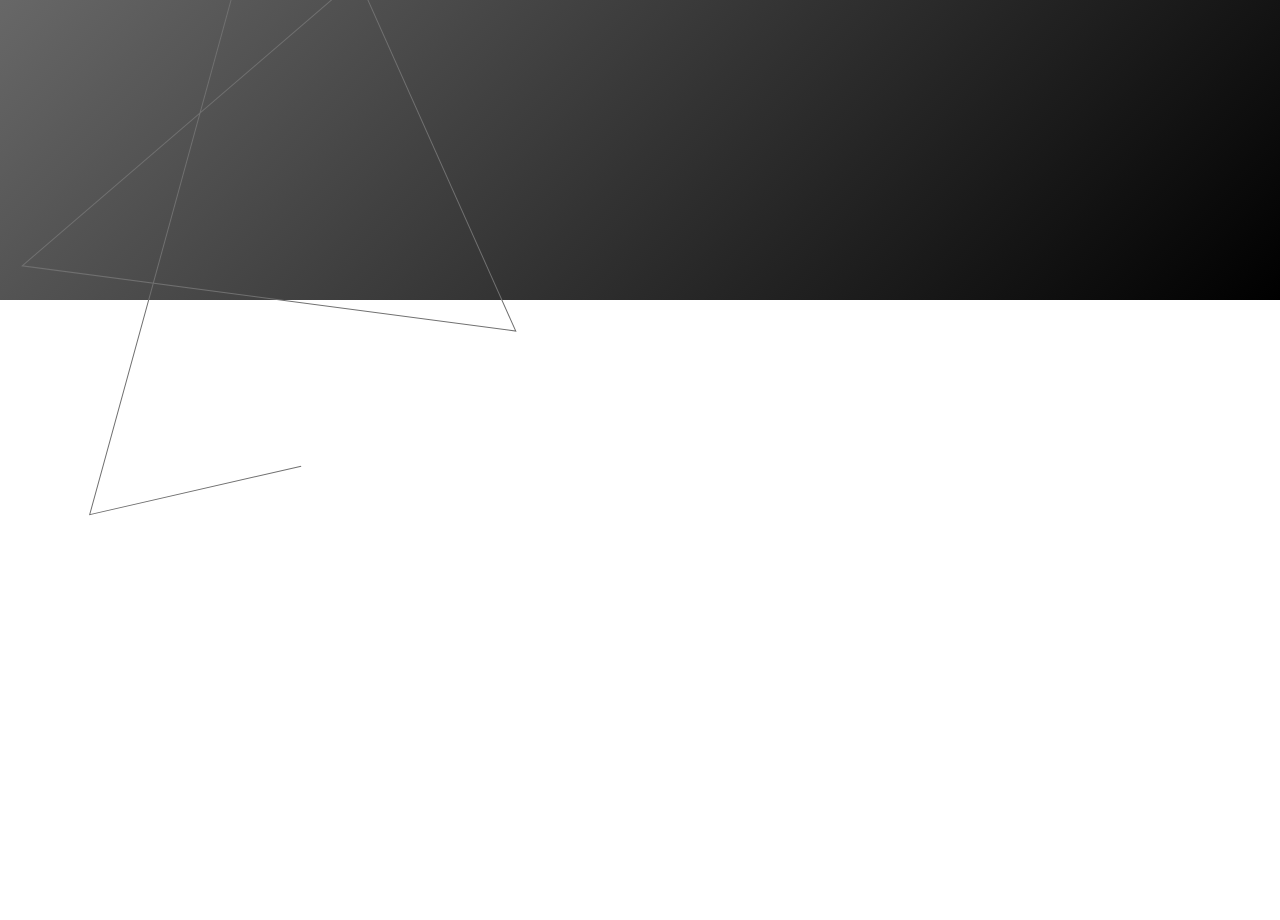
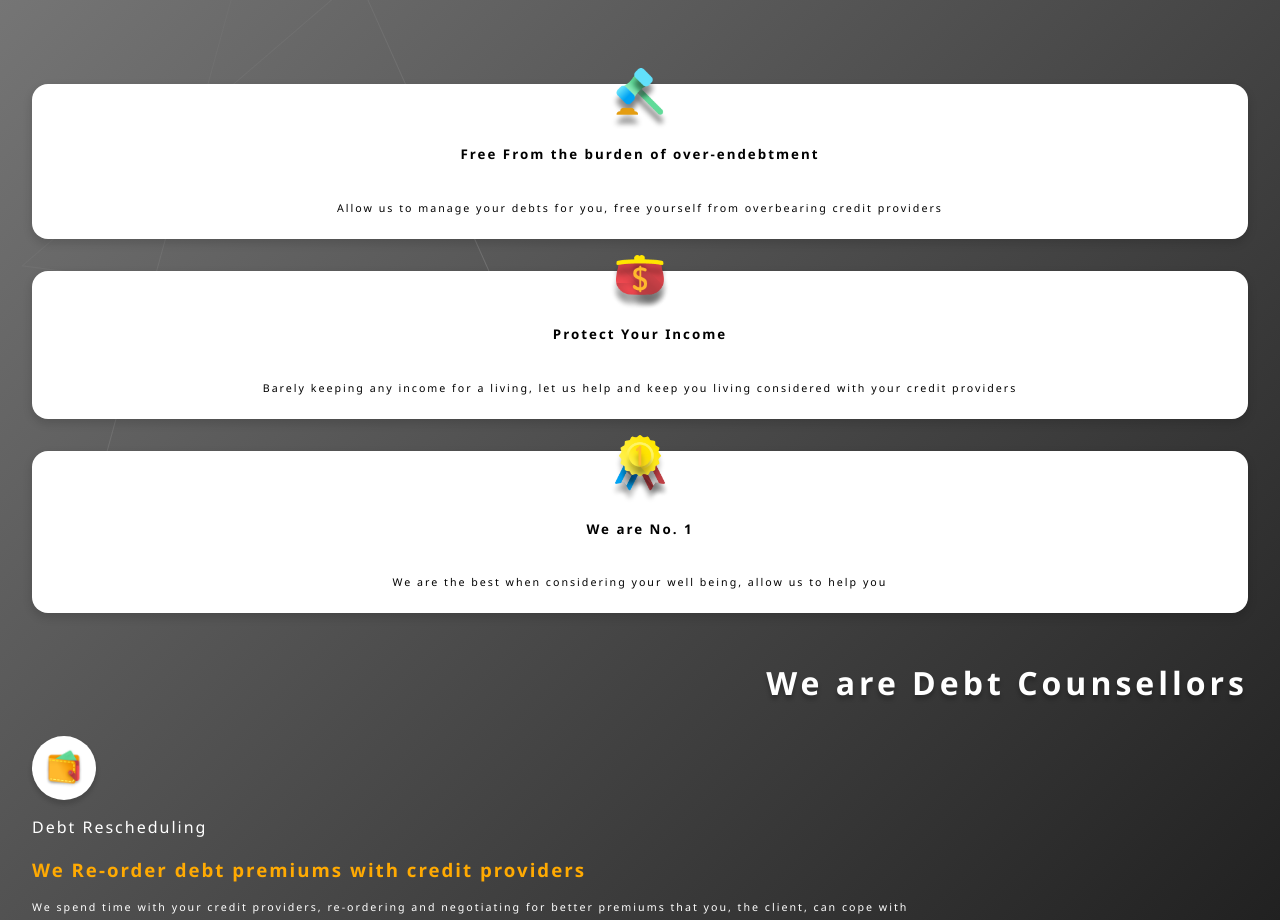
Before and after one commit to ashwynh21/dcfas_website, a website: page index.html in a window 1280 px wide. Shown: the part 500-1420 px from the top of the page. Before the commit the page ends 800 px from the top, so only its background shows below. Drawn offline with nearby package versions, Linux system fonts and the light colour scheme.

Commit message:
added in more content

```diff
--- a/index.html
+++ b/index.html
@@ -8,8 +8,10 @@
 
     <link rel="icon" type="image/x-icon" href="favicon.png">
     <link rel="stylesheet" href="styles/style.css">
+    <link rel="stylesheet" href="node_modules/aos/dist/aos.css">
 
     <script src="node_modules/animejs/lib/anime.min.js"></script>
+    <script src="node_modules/aos/dist/aos.js"></script>
 </head>
 <body onload="loader.load()">
 <!--
@@ -72,7 +74,47 @@ Here we will need to add the single page for the splash content
 <!--
 So then we add in the panels for showing what the organization does...
 -->
+<div class="pane">
+    <div data-aos="fade-right" class="panel">
+        <img src="assets/icons/dabel.png" alt="">
+        <div>
+            <p>Free From the burden of over-endebtment</p>
+            <p>Allow us to manage your debts for you, free yourself from overbearing credit providers</p>
+        </div>
+    </div>
+    <div data-aos="fade-left" class="panel">
+        <img src="assets/icons/savings.png" alt="">
+        <div>
+            <p>Protect Your Income</p>
+            <p>Barely keeping any income for a living, let us help and keep you living considered with your credit providers</p>
+        </div>
+    </div>
+    <div data-aos="fade-right" class="panel">
+        <img src="assets/icons/quality.png" alt="">
+        <div>
+            <p>We are No. 1</p>
+            <p>We are the best when considering your well being, allow us to help you</p>
+        </div>
+    </div>
+</div>
 
+<!--
+Now we add in the what of the page
+-->
+<div class="what">
+    <p data-aos="fade-left">We are Debt Counsellors</p>
+    <div>
+        <div>
+            <img src="assets/icons/purse.png" alt="">
+        </div>
+        <p>Debt Rescheduling</p>
+        <p>We Re-order debt premiums with credit providers</p>
+        <p>We spend time with your credit providers, re-ordering and negotiating for better premiums that you, the client, can cope with</p>
+        <div>
+            <img src="assets/images/negotiating.jpg" alt="">
+        </div>
+    </div>
+</div>
 
 <!--
 We then creat the menu here
@@ -85,5 +127,8 @@ We then creat the menu here
 <script src="scripts/loader.js"></script>
 <script src="scripts/index.js"></script>
 
+<script>
+    AOS.init();
+</script>
 </body>
 </html>
--- a/package.json
+++ b/package.json
@@ -19,6 +19,7 @@
   "homepage": "https://github.com/ashwynh21/dcfas_website#readme",
   "dependencies": {
     "animejs": "^3.2.1",
+    "aos": "^2.3.4",
     "express": "^4.17.1"
   }
 }
--- /dev/null
+++ b/styles/pane.scss
@@ -0,0 +1,41 @@
+
+.pane {
+  display: flex;
+  flex-flow: column;
+
+  margin-top: 64px;
+  > .panel {
+    background: white;
+    box-shadow: 0 4px 8px 1px #0002;
+
+    display: flex;
+    flex-flow: column;
+    align-items: center;
+
+    margin: 16px 32px;
+    border-radius: 16px;
+
+    > img {
+      width : 64px;
+      margin-top: -16px;
+    }
+    > div {
+      display: flex;
+      flex-flow: column;
+      justify-content: space-between;
+
+      > p {
+        text-align: center;
+      }
+      > p:first-child {
+        font-weight: bold;
+        font-size: 10pt;
+      }
+      > p:last-child {
+        font-weight: lighter;
+        font-size: 8pt;
+        margin: 24px;
+      }
+    }
+  }
+}
--- a/styles/style.scss
+++ b/styles/style.scss
@@ -2,3 +2,5 @@
 @import "menu";
 @import "navigation";
 @import "content";
+@import "pane";
+@import "what";
--- a/styles/theme.scss
+++ b/styles/theme.scss
@@ -7,14 +7,16 @@ body {
   margin: 0;
   font-family: Segoe UI, sans-serif;
   letter-spacing: 2px;
+
+  overflow-x: hidden;
+
+  background: linear-gradient(135deg, #888, #000);
 }
 
 .background {
-  width: 100vw;
-  height: 100vh;
+  width: 120vw;
+  height: 120vh;
 
   position: fixed;
   z-index: -1;
-
-  background: linear-gradient(135deg, #888, #000);
 }
--- /dev/null
+++ b/styles/what.scss
@@ -0,0 +1,58 @@
+$primary: #FFAA02;
+
+.what {
+  margin: 32px;
+
+  > p {
+    text-align: right;
+    font-weight: bold;
+    font-size: 24pt;
+
+    color: white;
+    text-shadow: 0 4px 4px #0004;
+    letter-spacing: 4px;
+  }
+
+  > div {
+    > div:first-child {
+      width: 64px;
+      height: 64px;
+      border-radius: 32px;
+
+      box-shadow: 0 4px 4px 1px #0002;
+      background: white;
+
+      display: flex;
+      justify-content: center;
+      align-items: center;
+
+      > img {
+        width: 40px;
+      }
+    }
+    > p:nth-child(2) {
+      color: white;
+      font-size: 12pt;
+      font-weight: lighter;
+    }
+    > p:nth-child(3) {
+      color: $primary;
+      font-weight: bold;
+
+      font-size: 14pt;
+    }
+    > p:nth-child(4) {
+      color: white;
+      font-weight: lighter;
+      font-size: 8pt;
+    }
+    > div:last-child {
+      margin-top: 24px;
+      > img {
+        width: 100%;
+        border-radius: 12px;
+        box-shadow: 0 4px 4px 1px #0002;
+      }
+    }
+  }
+}
```
Also changed, not shown: assets/icons/dabel.png (added), assets/icons/purse.png (added), assets/icons/quality.png (added), assets/icons/savings.png (added), assets/images/negotiating.jpg (added), styles/style.css, 1 other file.
